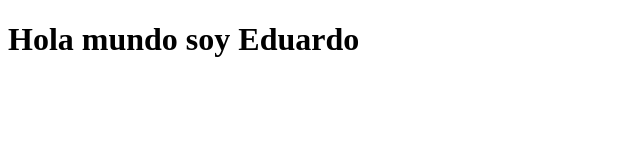
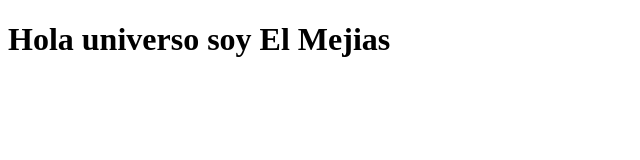
Before and after one commit to rikardodlpj88/git3073, a plain HTML site: page index.html in a window 1280 px wide. Shown: the whole page, without its empty margins (0-640 px from the left). Drawn offline with Linux system fonts and the light colour scheme.

Commit message:
agregue al h1 del index una cosa rara

```diff
--- a/index.html
+++ b/index.html
@@ -7,7 +7,7 @@
     <title>Eduardo</title>
 </head>
 <body>
-    <h1>Hola mundo soy Eduardo</h1>
+    <h1>Hola universo soy El Mejias</h1>
     <div>
         <img src="Koala.jpg" alt="">
     </div>
```
